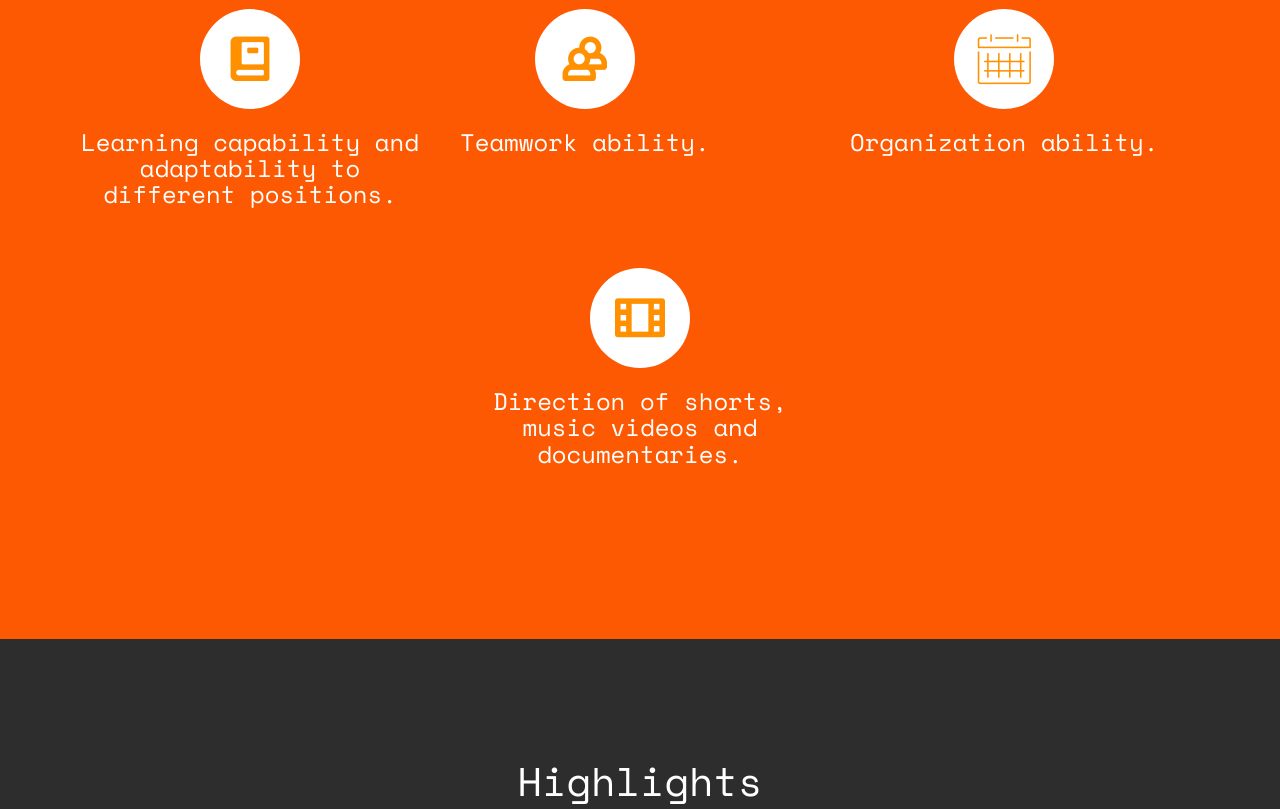
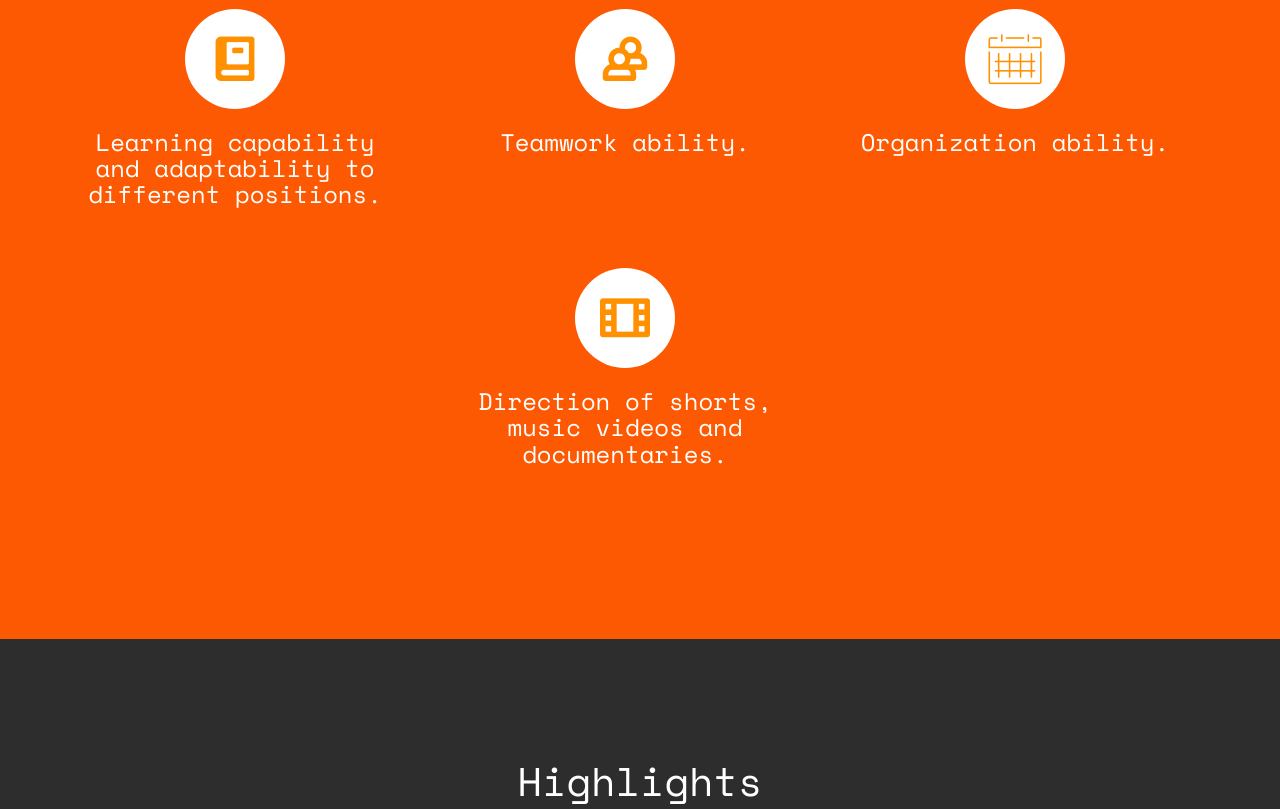
Before and after one commit to Elonso95/J_Vincent_A_R, a plain HTML site: page index.html in a window 1280 px wide. Shown: the part 3880-4689 px from the top of the page. Drawn offline with nearby package versions, Linux system fonts and the light colour scheme.

Commit message:
Visual fix

```diff
--- a/css/style.css
+++ b/css/style.css
@@ -1284,6 +1284,11 @@ input[type="text"] {
   font-size: x-large;
 }
 
+.feature-copy {
+  width: 330px !important;
+  overflow: auto;
+}
+
 body {
   background: #2d2d2d;
 }
```
Also changed, not shown: index.html (+0 -1 lines).
